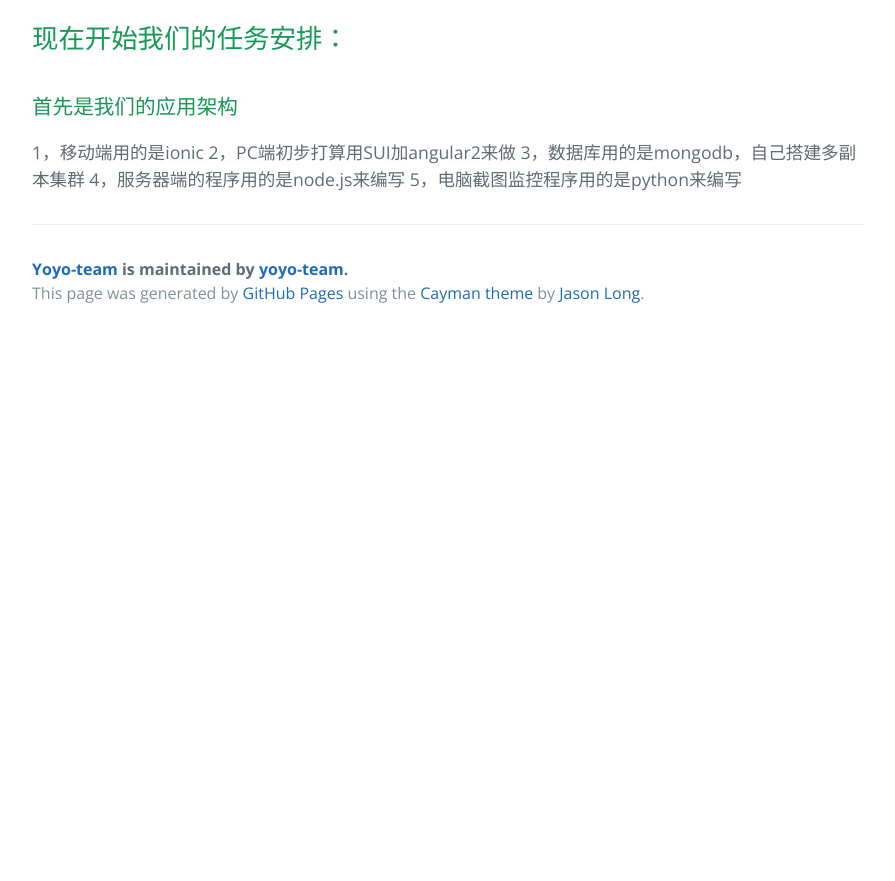
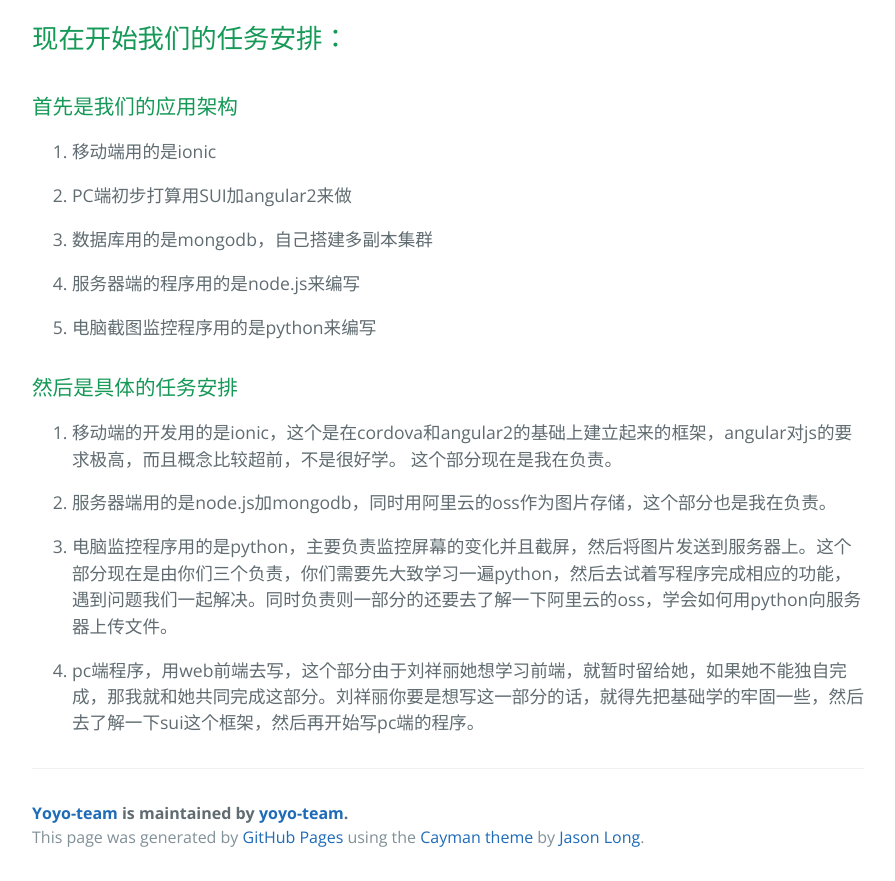
Before and after one commit to yoyo-team/schedules, a plain HTML site: page index.html in a window 1280 px wide. Shown: the part 480-1361 px from the top of the page, without its empty margins (192-1087 px from the left). Before the commit the page ends 817 px from the top, so only its background shows below. Drawn offline with nearby package versions, Linux system fonts and the light colour scheme.

Commit message:
Create gh-pages branch via GitHub

```diff
--- a/index.html
+++ b/index.html
@@ -13,9 +13,9 @@
     <section class="page-header">
       <h1 class="project-name">Yoyo-team</h1>
       <h2 class="project-tagline">YoYo note developing task schedules !</h2>
-      <a href="https://github.com/yoyo-team/yoyo-team" class="btn">View on GitHub</a>
-      <a href="https://github.com/yoyo-team/yoyo-team/zipball/master" class="btn">Download .zip</a>
-      <a href="https://github.com/yoyo-team/yoyo-team/tarball/master" class="btn">Download .tar.gz</a>
+      <a href="https://github.com/yoyo-team/schedules" class="btn">View on GitHub</a>
+      <a href="https://github.com/yoyo-team/schedules/zipball/master" class="btn">Download .zip</a>
+      <a href="https://github.com/yoyo-team/schedules/tarball/master" class="btn">Download .tar.gz</a>
     </section>
 
     <section class="main-content">
@@ -28,14 +28,29 @@
 <h3>
 <a id="首先是我们的应用架构" class="anchor" href="#%E9%A6%96%E5%85%88%E6%98%AF%E6%88%91%E4%BB%AC%E7%9A%84%E5%BA%94%E7%94%A8%E6%9E%B6%E6%9E%84" aria-hidden="true"><span aria-hidden="true" class="octicon octicon-link"></span></a>首先是我们的应用架构</h3>
 
-<p>1，移动端用的是ionic
-2，PC端初步打算用SUI加angular2来做
-3，数据库用的是mongodb，自己搭建多副本集群
-4，服务器端的程序用的是node.js来编写
-5，电脑截图监控程序用的是python来编写</p>
+<ol>
+<li><p>移动端用的是ionic</p></li>
+<li><p>PC端初步打算用SUI加angular2来做</p></li>
+<li><p>数据库用的是mongodb，自己搭建多副本集群</p></li>
+<li><p>服务器端的程序用的是node.js来编写</p></li>
+<li><p>电脑截图监控程序用的是python来编写</p></li>
+</ol>
+
+<h1></h1>
+
+<h3>
+<a id="然后是具体的任务安排" class="anchor" href="#%E7%84%B6%E5%90%8E%E6%98%AF%E5%85%B7%E4%BD%93%E7%9A%84%E4%BB%BB%E5%8A%A1%E5%AE%89%E6%8E%92" aria-hidden="true"><span aria-hidden="true" class="octicon octicon-link"></span></a>然后是具体的任务安排</h3>
+
+<ol>
+<li><p>移动端的开发用的是ionic，这个是在cordova和angular2的基础上建立起来的框架，angular对js的要求极高，而且概念比较超前，不是很好学。
+这个部分现在是我在负责。</p></li>
+<li><p>服务器端用的是node.js加mongodb，同时用阿里云的oss作为图片存储，这个部分也是我在负责。</p></li>
+<li><p>电脑监控程序用的是python，主要负责监控屏幕的变化并且截屏，然后将图片发送到服务器上。这个部分现在是由你们三个负责，你们需要先大致学习一遍python，然后去试着写程序完成相应的功能，遇到问题我们一起解决。同时负责则一部分的还要去了解一下阿里云的oss，学会如何用python向服务器上传文件。</p></li>
+<li><p>pc端程序，用web前端去写，这个部分由于刘祥丽她想学习前端，就暂时留给她，如果她不能独自完成，那我就和她共同完成这部分。刘祥丽你要是想写这一部分的话，就得先把基础学的牢固一些，然后去了解一下sui这个框架，然后再开始写pc端的程序。</p></li>
+</ol>
 
       <footer class="site-footer">
-        <span class="site-footer-owner"><a href="https://github.com/yoyo-team/yoyo-team">Yoyo-team</a> is maintained by <a href="https://github.com/yoyo-team">yoyo-team</a>.</span>
+        <span class="site-footer-owner"><a href="https://github.com/yoyo-team/schedules">Yoyo-team</a> is maintained by <a href="https://github.com/yoyo-team">yoyo-team</a>.</span>
 
         <span class="site-footer-credits">This page was generated by <a href="https://pages.github.com">GitHub Pages</a> using the <a href="https://github.com/jasonlong/cayman-theme">Cayman theme</a> by <a href="https://twitter.com/jasonlong">Jason Long</a>.</span>
       </footer>
--- a/params.json
+++ b/params.json
@@ -1,6 +1,6 @@
 {
   "name": "Yoyo-team",
   "tagline": "YoYo note developing task schedules !",
-  "body": "#Hello,各位小伙伴们，暑假快乐。\r\n\r\n##现在开始我们的任务安排：\r\n\r\n###首先是我们的应用架构\r\n\r\n1，移动端用的是ionic\r\n2，PC端初步打算用SUI加angular2来做\r\n3，数据库用的是mongodb，自己搭建多副本集群\r\n4，服务器端的程序用的是node.js来编写\r\n5，电脑截图监控程序用的是python来编写\r\n\r\n\r\n",
+  "body": "#Hello,各位小伙伴们，暑假快乐。\r\n\r\n##现在开始我们的任务安排：\r\n\r\n###首先是我们的应用架构\r\n\r\n1. 移动端用的是ionic\r\n\r\n2. PC端初步打算用SUI加angular2来做\r\n\r\n3. 数据库用的是mongodb，自己搭建多副本集群\r\n\r\n4. 服务器端的程序用的是node.js来编写\r\n\r\n5. 电脑截图监控程序用的是python来编写\r\n\r\n======\r\n\r\n###然后是具体的任务安排\r\n\r\n1. 移动端的开发用的是ionic，这个是在cordova和angular2的基础上建立起来的框架，angular对js的要求极高，而且概念比较超前，不是很好学。\r\n这个部分现在是我在负责。\r\n\r\n2. 服务器端用的是node.js加mongodb，同时用阿里云的oss作为图片存储，这个部分也是我在负责。\r\n\r\n3. 电脑监控程序用的是python，主要负责监控屏幕的变化并且截屏，然后将图片发送到服务器上。这个部分现在是由你们三个负责，你们需要先大致学习一遍python，然后去试着写程序完成相应的功能，遇到问题我们一起解决。同时负责则一部分的还要去了解一下阿里云的oss，学会如何用python向服务器上传文件。\r\n\r\n4. pc端程序，用web前端去写，这个部分由于刘祥丽她想学习前端，就暂时留给她，如果她不能独自完成，那我就和她共同完成这部分。刘祥丽你要是想写这一部分的话，就得先把基础学的牢固一些，然后去了解一下sui这个框架，然后再开始写pc端的程序。\r\n\r\n\r\n\r\n",
   "note": "Don't delete this file! It's used internally to help with page regeneration."
 }
```
